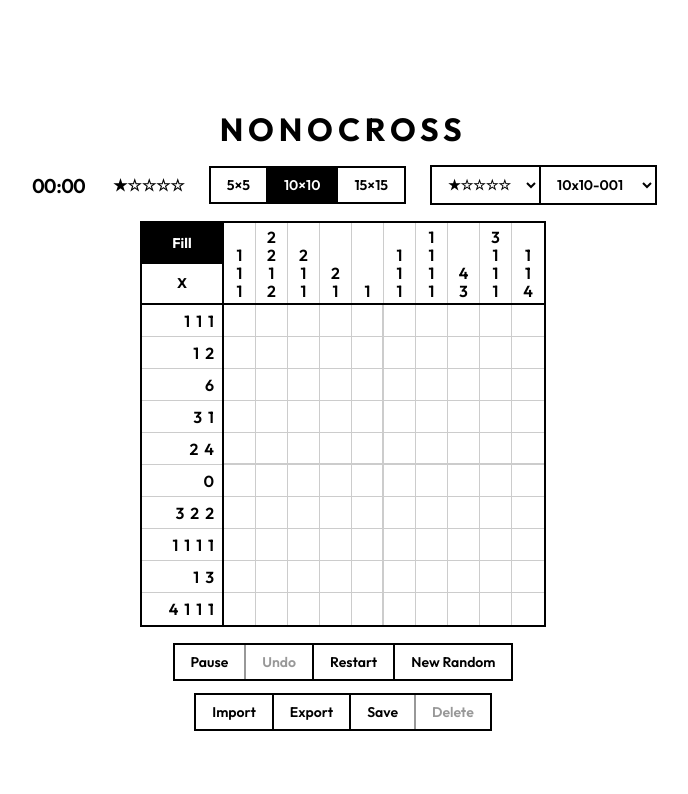
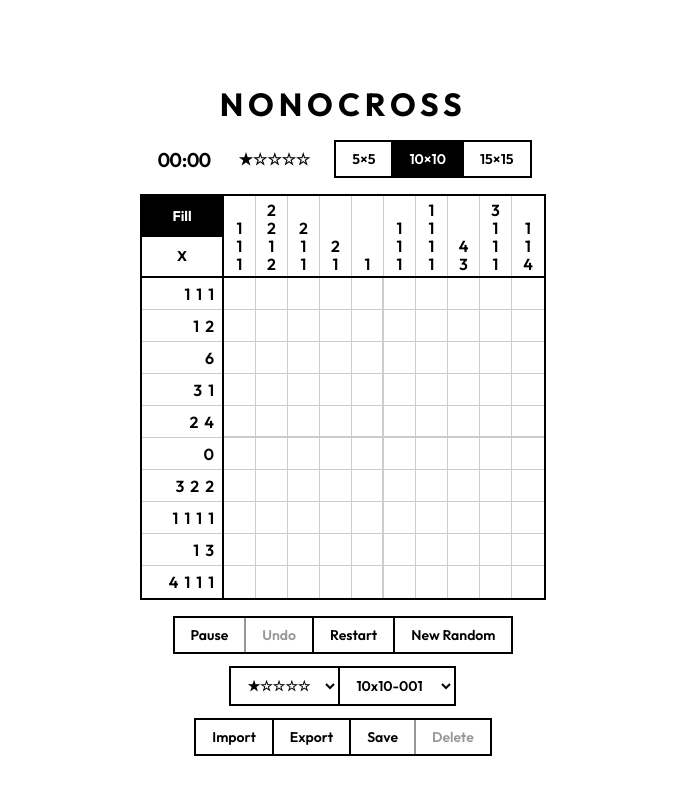
Before and after one commit to Fince10086/nonocross, a Vue app: page / in a window 1280 px wide. Shown: the top 794 px of the page, without its empty margins (297-985 px from the left). Built offline with nearby package versions, Linux system fonts and the light colour scheme.

Commit message:
优化hints大小显示

```diff
--- a/src/App.vue
+++ b/src/App.vue
@@ -152,15 +152,8 @@ onUnmounted(() => {
                 {{ game.currentStars }}
             </div>
             <PuzzleSelector
-                :puzzle-bank-loaded="game.puzzleBankLoaded.value"
-                :selected-star="game.selectedStar.value"
-                :available-stars="game.availableStars.value"
-                :puzzles-for-star="game.puzzlesForStar.value"
-                :current-puzzle-id="game.currentPuzzleId.value"
                 :current-size="game.currentSize.value"
                 @change-size="game.changeSize"
-                @select-star="game.selectStar"
-                @select-bank-puzzle="game.selectBankPuzzle"
             />
         </div>
 
@@ -190,6 +183,11 @@ onUnmounted(() => {
             :is-generating="game.isGenerating.value"
             :current-solution="game.currentSolution.value"
             :is-in-favorites="isInFavoritesComputed"
+            :puzzle-bank-loaded="game.puzzleBankLoaded.value"
+            :selected-star="game.selectedStar.value"
+            :available-stars="game.availableStars.value"
+            :puzzles-for-star="game.puzzlesForStar.value"
+            :current-puzzle-id="game.currentPuzzleId.value"
             @toggle-pause="handleTogglePause"
             @undo="game.undo"
             @restart="game.restart"
@@ -198,6 +196,8 @@ onUnmounted(() => {
             @export-puzzle="handleExportPuzzle"
             @save-current-puzzle="handleSaveCurrentPuzzle"
             @delete-from-favorites="handleDeleteFromFavorites"
+            @select-star="game.selectStar"
+            @select-bank-puzzle="game.selectBankPuzzle"
         />
 
         <FavoritesPanel
--- a/src/components/GameBoard.vue
+++ b/src/components/GameBoard.vue
@@ -1,5 +1,5 @@
 <script setup>
-import { ref, watch, onMounted, onUnmounted } from 'vue'
+import { ref, computed, watch, onMounted, onUnmounted } from 'vue'
 import { CELL_SIZE, HINT_AREA_SIZE } from '../constants.js'
 
 const props = defineProps({
@@ -245,12 +245,62 @@ onMounted(() => {
 onUnmounted(() => {
   window.removeEventListener('resize', updateSize)
 })
+
+/**
+ * 计算统一的 hint 字体大小
+ * 根据 hint 区域尺寸和所有提示中数字最多的那个，
+ * 动态调整到 [0.6rem, 1.0rem] 范围内，不超出边框
+ */
+const hintFontSize = computed(() => {
+  if (!props.currentColHints || !props.currentRowHints) return 0.75
+
+  const maxColCount = Math.max(0, ...props.currentColHints.map((h) => h.length))
+  const maxRowCount = Math.max(0, ...props.currentRowHints.map((h) => h.length))
+  const maxCount = Math.max(maxColCount, maxRowCount)
+
+  if (maxCount === 0) return 1
+
+  const hintH = parseInt(hintAreaSize.value, 10)
+
+  // 列提示（垂直堆叠）
+  const colGap = isCompact.value ? 1 : 2
+  const colPadding = isCompact.value ? 2 : 4
+  const colAvailable = hintH - colPadding
+  const colFontSize =
+    maxColCount > 0
+      ? (colAvailable - (maxColCount - 1) * colGap) / maxColCount
+      : Infinity
+
+  // 行提示（水平排列），数字平均宽度系数 0.7
+  const rowGap = isCompact.value ? 3 : 6
+  const rowPadding = isCompact.value ? 4 : 8
+  const rowAvailable = hintH - rowPadding
+  const rowFontSize =
+    maxRowCount > 0
+      ? (rowAvailable - (maxRowCount - 1) * rowGap) / (maxRowCount * 0.7)
+      : Infinity
+
+  const fontSizePx = Math.min(colFontSize, rowFontSize)
+  const fontSizeRem = fontSizePx / 16
+
+  return Math.max(0.6, Math.min(1.0, fontSizeRem))
+})
+
+/**
+ * 棋盘 CSS 变量
+ */
+const boardVars = computed(() => {
+  return {
+    '--hint-font-size': `${hintFontSize.value}rem`,
+  }
+})
 </script>
 
 <template>
   <div
     class="board-wrapper"
     :class="{ complete: isComplete, 'compact-hints': isCompact }"
+    :style="boardVars"
     @touchcancel="onStopDragging"
   >
     <!-- 左上角间隔区（模式切换） -->
@@ -437,7 +487,7 @@ onUnmounted(() => {
 }
 
 .hint-num {
-  font-size: 1rem;
+  font-size: var(--hint-font-size);
   font-weight: 600;
   line-height: 1;
   transition: opacity 0.15s ease;
@@ -552,10 +602,6 @@ onUnmounted(() => {
 }
 
 /* 紧凑模式：只在 hint 区域被显著压缩时启用 */
-.board-wrapper.compact-hints .hint-num {
-  font-size: 0.65rem;
-}
-
 .board-wrapper.compact-hints .col-hint {
   gap: 1px;
   padding-bottom: 2px;
--- a/src/components/GameControls.vue
+++ b/src/components/GameControls.vue
@@ -6,6 +6,11 @@ const props = defineProps({
   isGenerating: { type: Boolean, default: false },
   currentSolution: { type: Array, default: null },
   isInFavorites: { type: Boolean, default: false },
+  puzzleBankLoaded: { type: Boolean, default: false },
+  selectedStar: { type: Number, default: 1 },
+  availableStars: { type: Array, default: () => [] },
+  puzzlesForStar: { type: Array, default: () => [] },
+  currentPuzzleId: { type: String, default: null },
 })
 
 const emit = defineEmits([
@@ -17,7 +22,16 @@ const emit = defineEmits([
   'exportPuzzle',
   'saveCurrentPuzzle',
   'deleteFromFavorites',
+  'selectStar',
+  'selectBankPuzzle',
 ])
+
+function formatStars(rating) {
+  const full = Math.floor(rating)
+  const half = rating % 1 === 0.5
+  const empty = 5 - full - (half ? 1 : 0)
+  return '★'.repeat(full) + (half ? '½' : '') + '☆'.repeat(empty)
+}
 </script>
 
 <template>
@@ -43,6 +57,30 @@ const emit = defineEmits([
         >
           {{ isGenerating ? 'Generating...' : 'New Random' }}
         </button>
+      </div>
+    </div>
+
+    <!-- Row 2: Puzzle Picker -->
+    <div v-if="puzzleBankLoaded" class="controls-row">
+      <div class="picker-group">
+        <select
+          class="puzzle-select"
+          :value="selectedStar"
+          @change="$emit('selectStar', parseFloat($event.target.value))"
+        >
+          <option v-for="star in availableStars" :key="star" :value="star">
+            {{ formatStars(star) }}
+          </option>
+        </select>
+        <select
+          class="puzzle-select"
+          :value="currentPuzzleId || ''"
+          @change="$emit('selectBankPuzzle', puzzlesForStar.find((p) => p.id === $event.target.value))"
+        >
+          <option v-for="p in puzzlesForStar" :key="p.id" :value="p.id">
+            {{ p.id }}
+          </option>
+        </select>
       </div>
     </div>
 
@@ -112,4 +150,28 @@ const emit = defineEmits([
   opacity: 0.4;
   cursor: not-allowed;
 }
+
+.picker-group {
+  display: flex;
+  gap: 0;
+  border: 2px solid #000;
+}
+
+.picker-group .puzzle-select {
+  border: none;
+  border-right: 2px solid #000;
+}
+
+.picker-group .puzzle-select:last-child {
+  border-right: none;
+}
+
+.puzzle-select {
+  padding: 8px 12px;
+  font-size: 0.875rem;
+  font-weight: 600;
+  border: 2px solid #000;
+  background: #fff;
+  cursor: pointer;
+}
 </style>
--- a/src/components/PuzzleSelector.vue
+++ b/src/components/PuzzleSelector.vue
@@ -42,35 +42,6 @@ function formatStars(rating) {
       >
         15×15
       </button>
-    </div>
-
-    <div v-if="puzzleBankLoaded" class="picker-group">
-      <select
-        class="puzzle-select"
-        :value="selectedStar"
-        @change="$emit('selectStar', parseFloat($event.target.value))"
-      >
-        <option
-          v-for="star in availableStars"
-          :key="star"
-          :value="star"
-        >
-          {{ formatStars(star) }}
-        </option>
-      </select>
-      <select
-        class="puzzle-select"
-        :value="currentPuzzleId || ''"
-        @change="$emit('selectBankPuzzle', puzzlesForStar.find((p) => p.id === $event.target.value))"
-      >
-        <option
-          v-for="p in puzzlesForStar"
-          :key="p.id"
-          :value="p.id"
-        >
-          {{ p.id }}
-        </option>
-      </select>
     </div>
   </div>
 </template>
```
